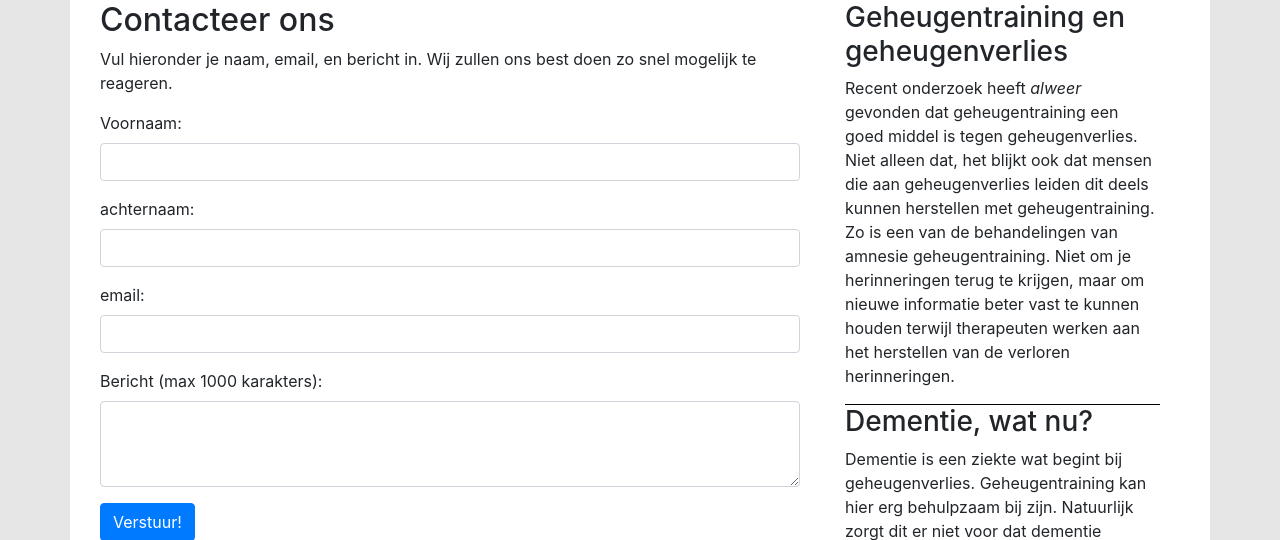
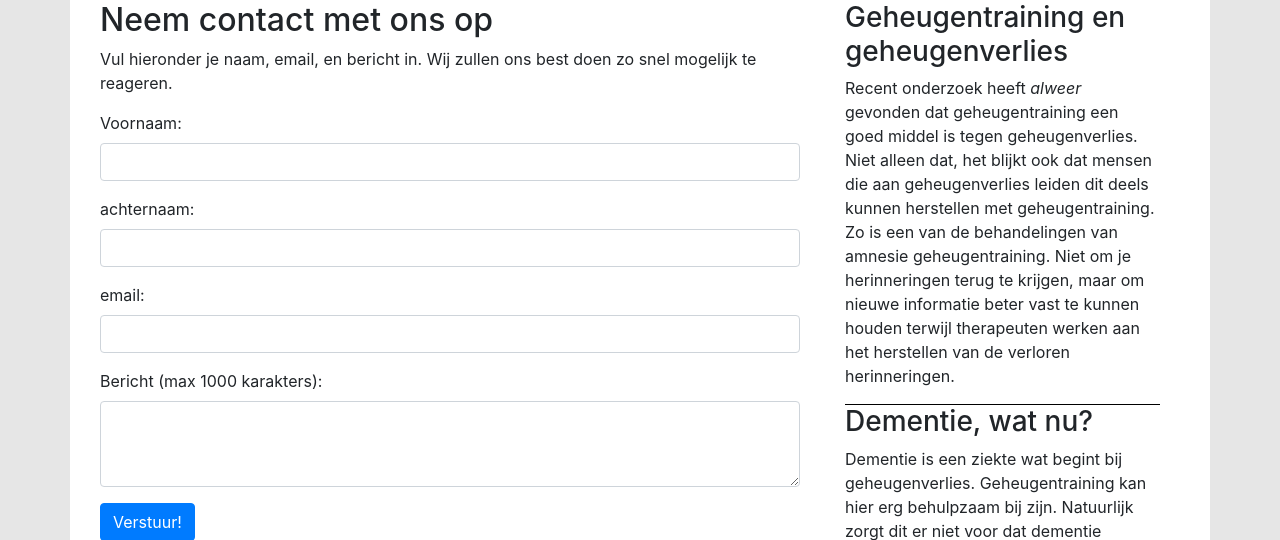
Before and after one commit to oneandonlydennis/Project3, a PHP site: page /index.php?content=contact in a window 1280 px wide. Shown: the part 76-616 px from the top of the page. Run offline with PHP 8.4, Linux system fonts and the light colour scheme; data that the repository does not hold is empty.

Commit message:
Typo gefixt

```diff
--- a/resources/include/contact.php
+++ b/resources/include/contact.php
@@ -30,7 +30,7 @@ if($_SERVER["REQUEST_METHOD"] == "POST") {
 
 ?>
 
-<h2>Contacteer ons</h2>
+<h2>Neem contact met ons op</h2>
 <p>Vul hieronder je naam, email, en bericht in. Wij zullen ons best doen zo snel mogelijk te reageren.</p>
 
 <form action="index.php?content=contact" method="post">
```
